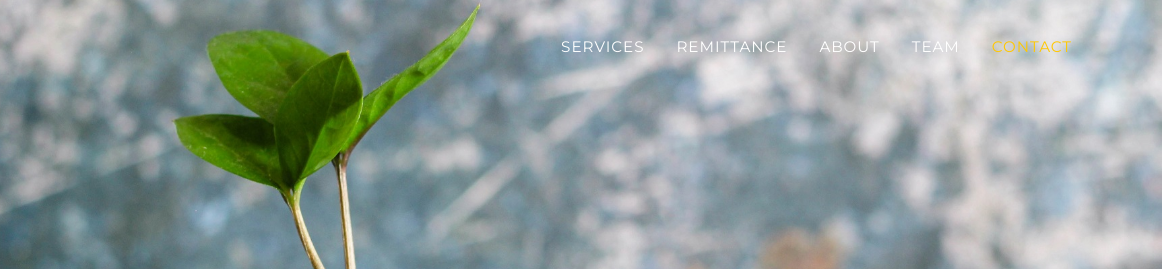
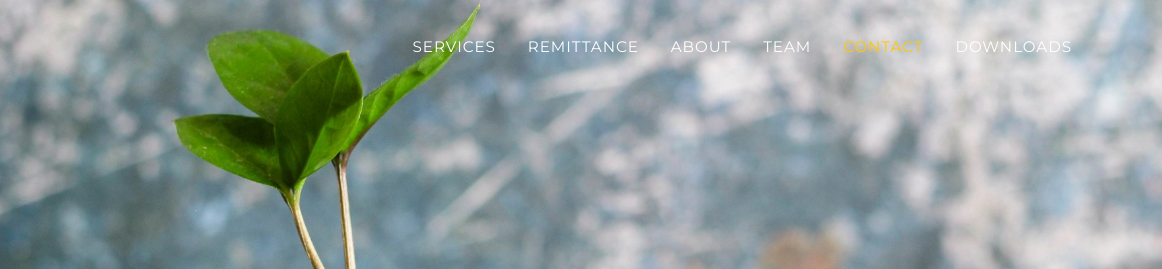
Before and after one commit to SMSCOOP/5.0, a plain HTML site: page index.html in a window 1280 px wide. Shown: the top 269 px of the page, 118-1280 px from the left. Drawn offline with nearby package versions, Linux system fonts and the light colour scheme.

Commit message:
update1.0

```diff
--- a/index.html
+++ b/index.html
@@ -32,6 +32,7 @@
                         <li class="nav-item"><a class="nav-link" href="#about">About</a></li>
                         <li class="nav-item"><a class="nav-link" href="#team">Team</a></li>
                         <li class="nav-item"><a class="nav-link" href="#contact">Contact</a></li>
+			<li class="nav-item"><a class="nav-link" href="assets/img/code.html">Downloads</a></li>
                     </ul>
                 </div>
             </div>
```
